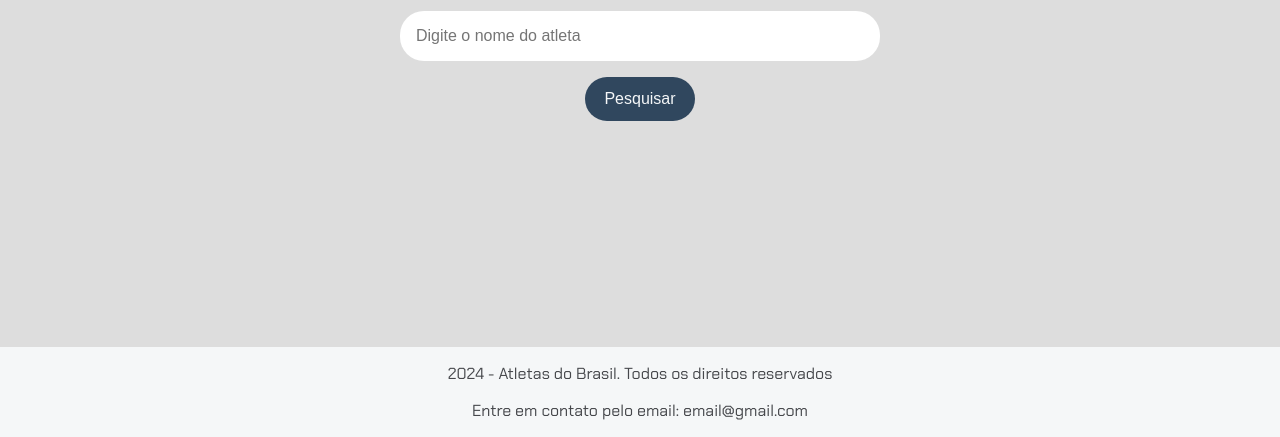
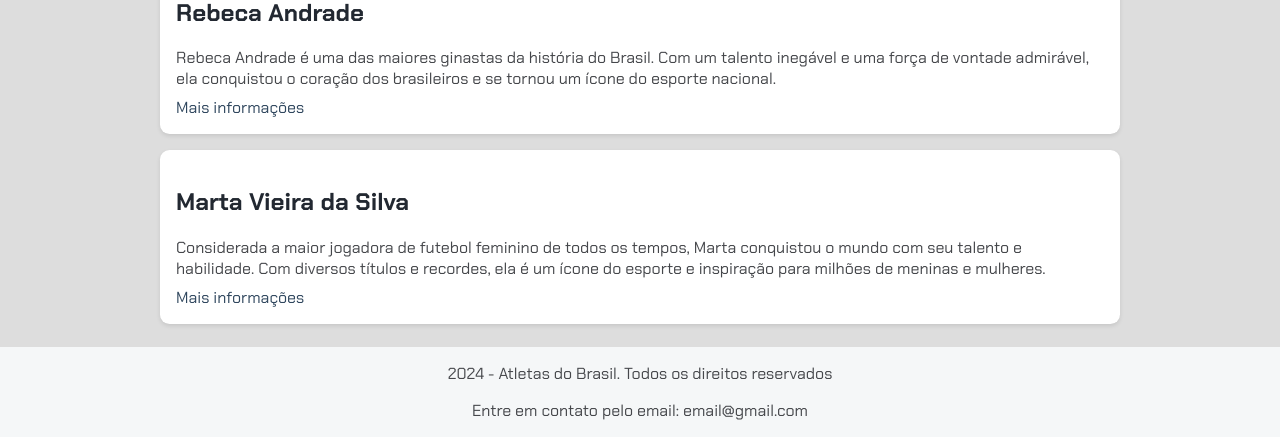
Before and after one commit to muriilonasc/imersao, a plain HTML site: page index.html in a window 1280 px wide. Shown: the part 363-800 px from the top of the page. Drawn offline with Linux system fonts and the light colour scheme.

Commit message:
second-commit

```diff
--- /dev/null
+++ b/app.js
@@ -0,0 +1 @@
+console.log("Olá, Mundo!");
--- a/index.html
+++ b/index.html
@@ -16,10 +16,25 @@
         <input type="text" placeholder="Digite o nome do atleta">
         <button>Pesquisar</button>
         </section>
+        <section class="resultados-pesquisa">
+            <div class="item-resultado">
+                <h2>
+                    Rebeca Andrade
+                </h2>
+                <p class="descricao-meta">Rebeca Andrade é uma das maiores ginastas da história do Brasil. Com um talento inegável e uma força de vontade admirável, ela conquistou o coração dos brasileiros e se tornou um ícone do esporte nacional.</p>
+                <a href="https://pt.wikipedia.org/wiki/Rebeca_Andrade" target="_blank">Mais informações</a>
+            </div>
+            <div class="item-resultado">
+                <h2>Marta Vieira da Silva</h2>
+                <p class="descricao-meta">Considerada a maior jogadora de futebol feminino de todos os tempos, Marta conquistou o mundo com seu talento e habilidade. Com diversos títulos e recordes, ela é um ícone do esporte e inspiração para milhões de meninas e mulheres.</p>
+                <a href="https://pt.wikipedia.org/wiki/Marta_Vieira_da_Silva" target="_blank">Mais informações</a>
+            </div>
+        </section>
     </main>
     <footer>
         <p>2024 - Atletas do Brasil. Todos os direitos reservados</p>
         <p>Entre em contato pelo email: email@gmail.com</p>
     </footer>
 </body>
+<script src="app.js"></script>
 </html>
```
